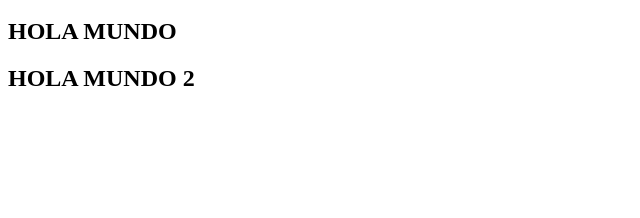
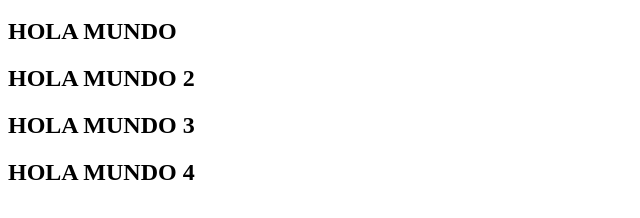
Before and after one commit to aquinotheking/Aquino, a plain HTML site: page index.html in a window 1280 px wide. Shown: the part 48-266 px from the top of the page, without its empty margins (0-640 px from the left). Drawn offline with Linux system fonts and the light colour scheme.

Commit message:
Se agrego varios valores

```diff
--- a/index.html
+++ b/index.html
@@ -4,5 +4,7 @@
 	<h1>HELLO WORLD</h1>
 	<h2>HOLA MUNDO</h2>
 	<h2>HOLA MUNDO 2</h2>
+	<h2>HOLA MUNDO 3</h2>
+	<h2>HOLA MUNDO 4</h2>
 </body>
 </html>
```
